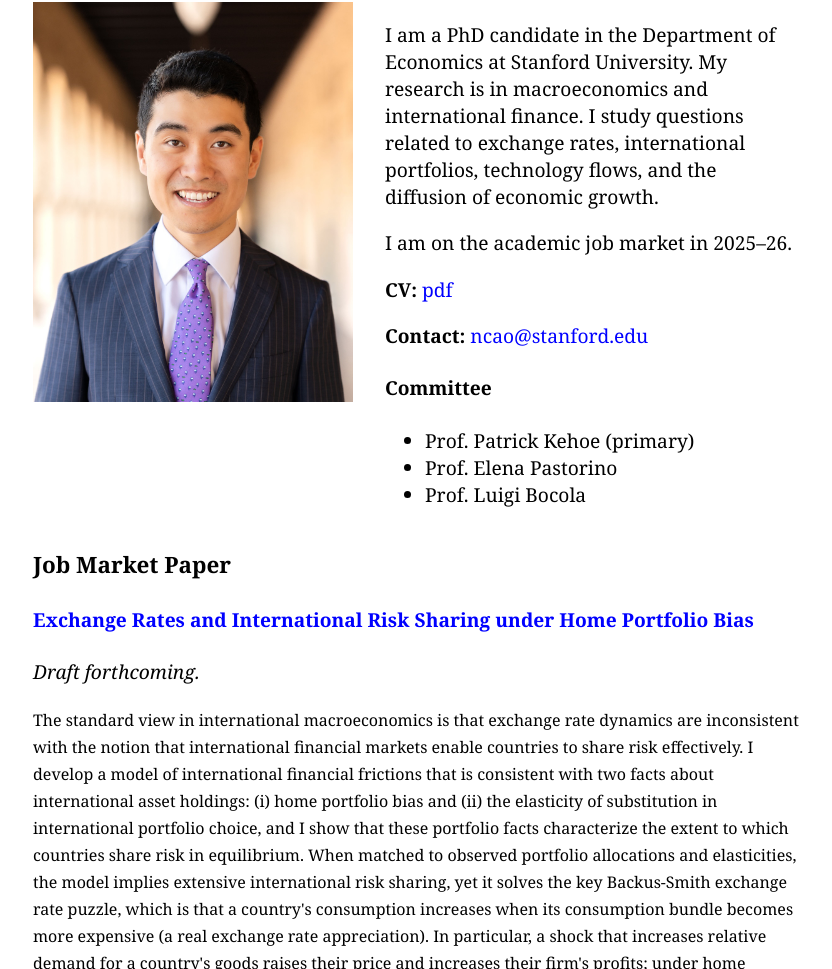
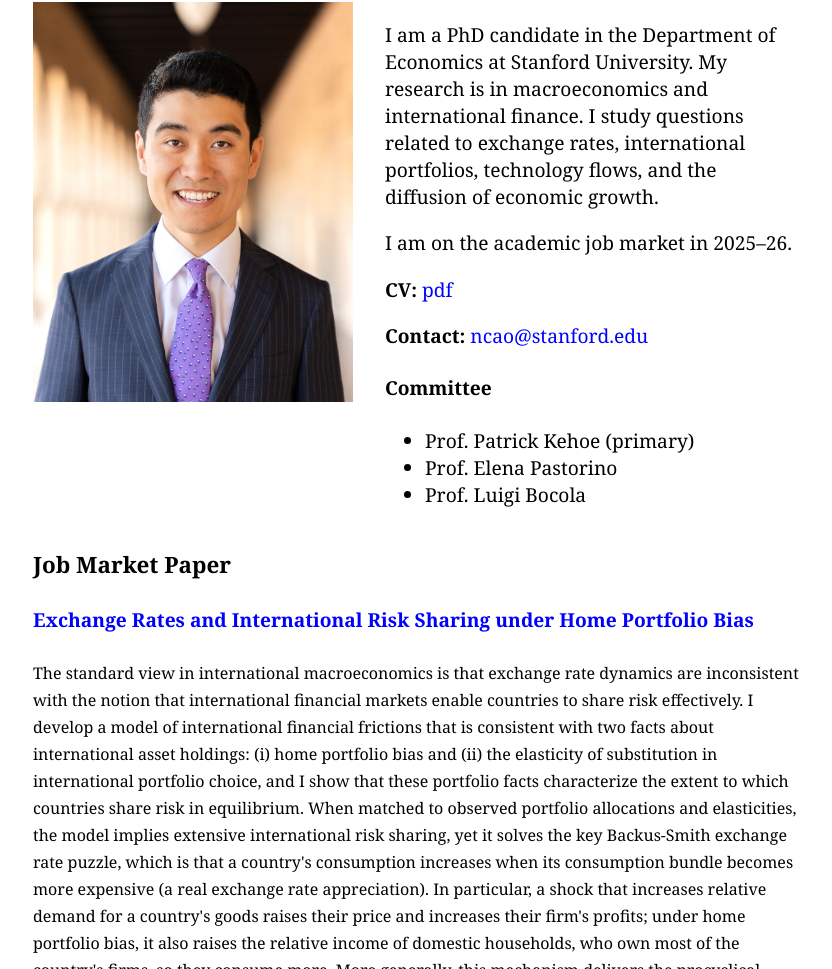
Before and after one commit to nick-cao/nick-cao.github.io, a plain HTML site: page index.html in a window 1280 px wide. Shown: the part 131-1100 px from the top of the page, without its empty margins (223-1055 px from the left). Drawn offline with Linux system fonts and the light colour scheme.

Commit message:
JMP draft added.

```diff
--- a/index.html
+++ b/index.html
@@ -77,8 +77,6 @@ Prof. Luigi Bocola
 
 <h4><a href = "Resources/exchange_rates_home_portfolio_bias.pdf">Exchange Rates and International Risk Sharing under Home Portfolio Bias</a></h4>
 
-<p><i>Draft forthcoming.</i></p>
-
 <p><small>
 The standard view in international macroeconomics is that exchange rate dynamics are inconsistent with the notion that international financial markets enable countries to share risk effectively.
 I develop a model of international financial frictions that is consistent with two facts about international asset holdings: (i) home portfolio bias and (ii) the elasticity of substitution in international portfolio choice, and I show that these portfolio facts characterize the extent to which countries share risk in equilibrium.
```
